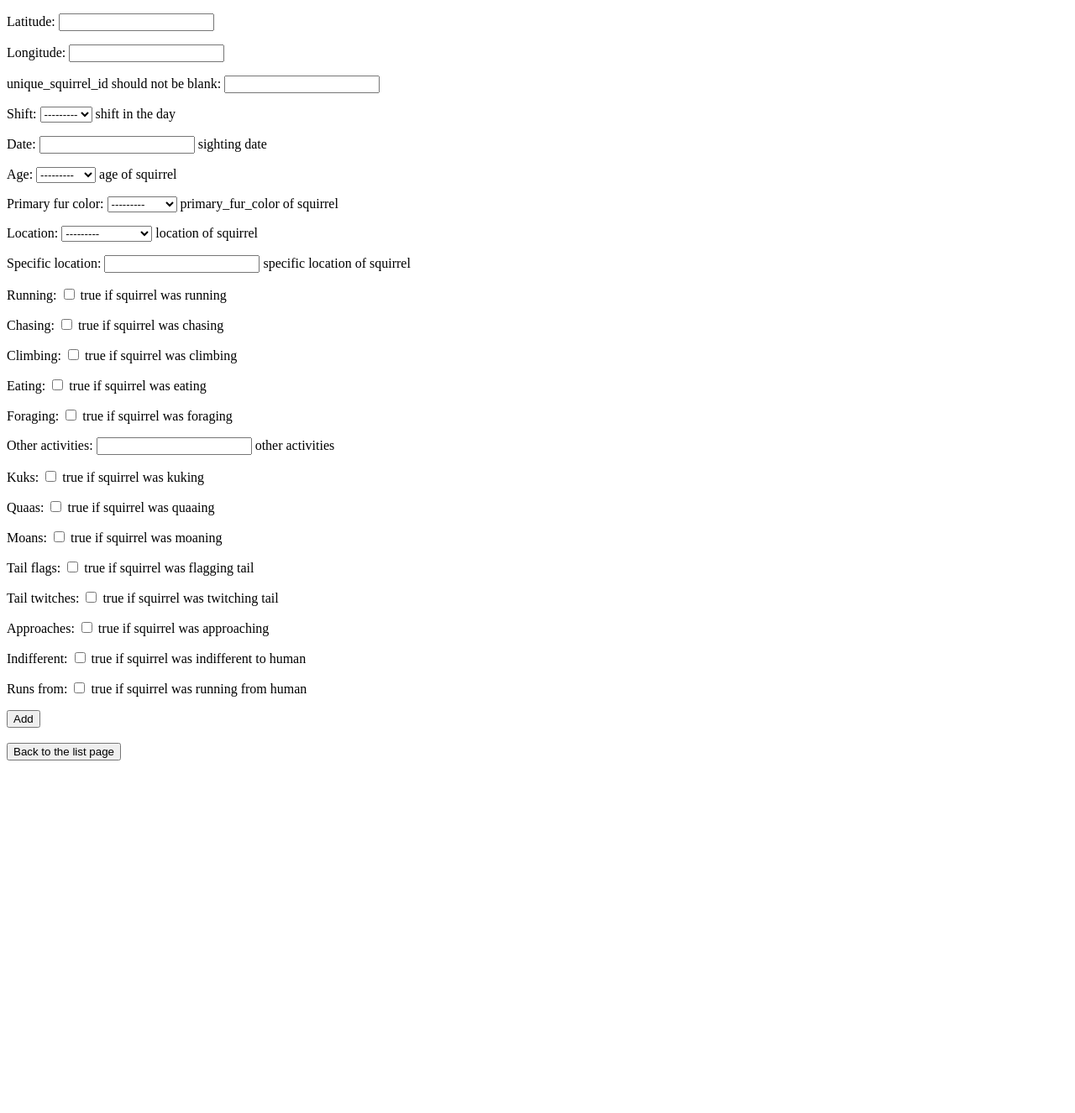
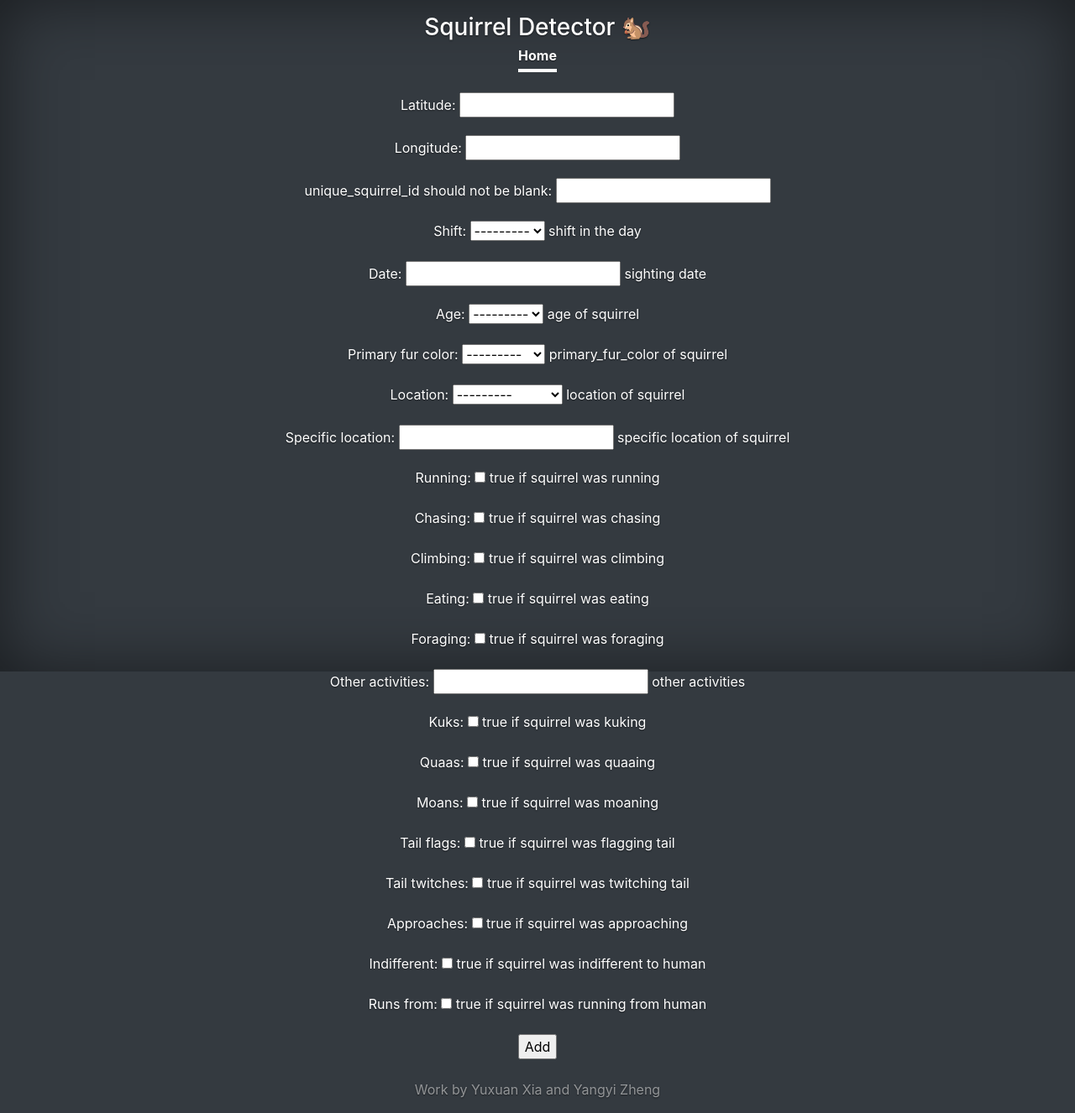
Before and after one commit to yz3923/Squirrel-Tracker, a Django app: page /sightings/add/ in a window 1280 px wide. Shown: the whole page at 84% size. Before the commit the page ends 906 px from the top, so only its background shows below. Run offline with Django 3.2, Linux system fonts and the light colour scheme; some libraries are stand-ins or nearby versions.

Commit message:
fixing bug

```diff
--- a/map/models.py
+++ b/map/models.py
@@ -3,9 +3,9 @@ from django.db import models
 from django.utils.translation import gettext as _
 
 class Squirrel(models.Model):
-    latitude = models.FloatField()
+    latitude = models.CharField(max_length = 255,)
 
-    longitude = models.FloatField()
+    longitude = models.CharField(max_length = 255,)
 
     unique_squirrel_id = models.CharField(
         max_length = 255,
--- a/sightings/templates/sightings/add.html
+++ b/sightings/templates/sightings/add.html
@@ -1,14 +1,77 @@
+{% load static %}
 <!doctype html>
-<html>
+<html lang="en" class="h-100">
+  <head>
+    <meta charset="utf-8">
+    <meta name="viewport" content="width=device-width, initial-scale=1">
+    <meta name="description" content="">
+    <meta name="author" content="Mark Otto, Jacob Thornton, and Bootstrap contributors">
+    <meta name="generator" content="Hugo 0.82.0">
+    <title>Squirrel Detector · Home</title>
 
-<body>
-        <form action='.' method="post">
+    <link rel="canonical" href="https://getbootstrap.com/docs/5.0/examples/cover/">
+
+
+
+    <!-- Bootstrap core CSS -->
+    <link href="{% static 'css/bootstrap.min.css' %}" rel="stylesheet">
+
+    <!-- Favicons -->
+<link rel="apple-touch-icon" href="/docs/5.0/assets/img/favicons/apple-touch-icon.png" sizes="180x180">
+<link rel="icon" href="/docs/5.0/assets/img/favicons/favicon-32x32.png" sizes="32x32" type="image/png">
+<link rel="icon" href="/docs/5.0/assets/img/favicons/favicon-16x16.png" sizes="16x16" type="image/png">
+<link rel="manifest" href="/docs/5.0/assets/img/favicons/manifest.json">
+<link rel="mask-icon" href="/docs/5.0/assets/img/favicons/safari-pinned-tab.svg" color="#7952b3">
+<link rel="icon" href="/docs/5.0/assets/img/favicons/favicon.ico">
+<meta name="theme-color" content="#7952b3">
+
+
+    <style>
+      .bd-placeholder-img {
+        font-size: 1.125rem;
+        text-anchor: middle;
+        -webkit-user-select: none;
+        -moz-user-select: none;
+        user-select: none;
+      }
+
+      @media (min-width: 768px) {
+        .bd-placeholder-img-lg {
+          font-size: 3.5rem;
+        }
+      }
+    </style>
+
+
+    <!-- Custom styles for this template -->
+    <link  rel="stylesheet" href="{% static 'css/cover.css' %}" >
+  </head>
+  <body class="d-flex h-100 text-center text-white bg-dark">
+
+<div class="cover-container d-flex w-100 h-100 p-3 mx-auto flex-column">
+  <header class="mb-auto">
+    <div>
+      <h3 class="float-md-start mb-0">Squirrel Detector &#128063</h3>
+      <nav class="nav nav-masthead justify-content-center float-md-end">
+        <a class="nav-link active" aria-current="page" href="../../">Home</a>
+      </nav>
+    </div>
+  </header>
+&nbsp;&nbsp;&nbsp;&nbsp;
+  <main class="px-3">
+	<form method="post">
                 {% csrf_token %}
                 {{ form.as_p }}
-                <input type="submit" value="Add" />
+                <input type="submit" value="Add">
         </form>
-        <br>
-        <a href='/sightings/' class=''><button type='button' class='button'>Back to the list page</button></a>
-</body>
+  </main>
+&nbsp;&nbsp;&nbsp;&nbsp;
+  <footer class="mt-auto text-white-50" size = '2'>
+    <p>Work by Yuxuan Xia and Yangyi Zheng</p>
+  </footer>
+</div>
 
+
+
+  </body>
 </html>
--- a/sightings/views.py
+++ b/sightings/views.py
@@ -16,15 +16,15 @@ def show_all(request):
     return render (request, 'sightings/show_all.html', context)
 
 def add(request):
-    if request.method == 'POST':
+    if request.method == 'post':
         form = SquirrelForm(request.POST)
         if form.is_valid():
             form.save()
-        return redirect('/sightings/')
+            return redirect('../')
     else:
         form = SquirrelForm()
-        context = {'form':form}
-        return render(request, 'sightings/add.html', context)
+    context = {'form':form,}
+    return render(request, 'sightings/add.html', context)
 
 def edit(request, unique_squirrel_id):
     squirrel = get_object_or_404(Squirrel,pk = unique_squirrel_id)
```
Also changed, not shown: sightings/templates/sightings/stats.html (+65 -13 lines).
